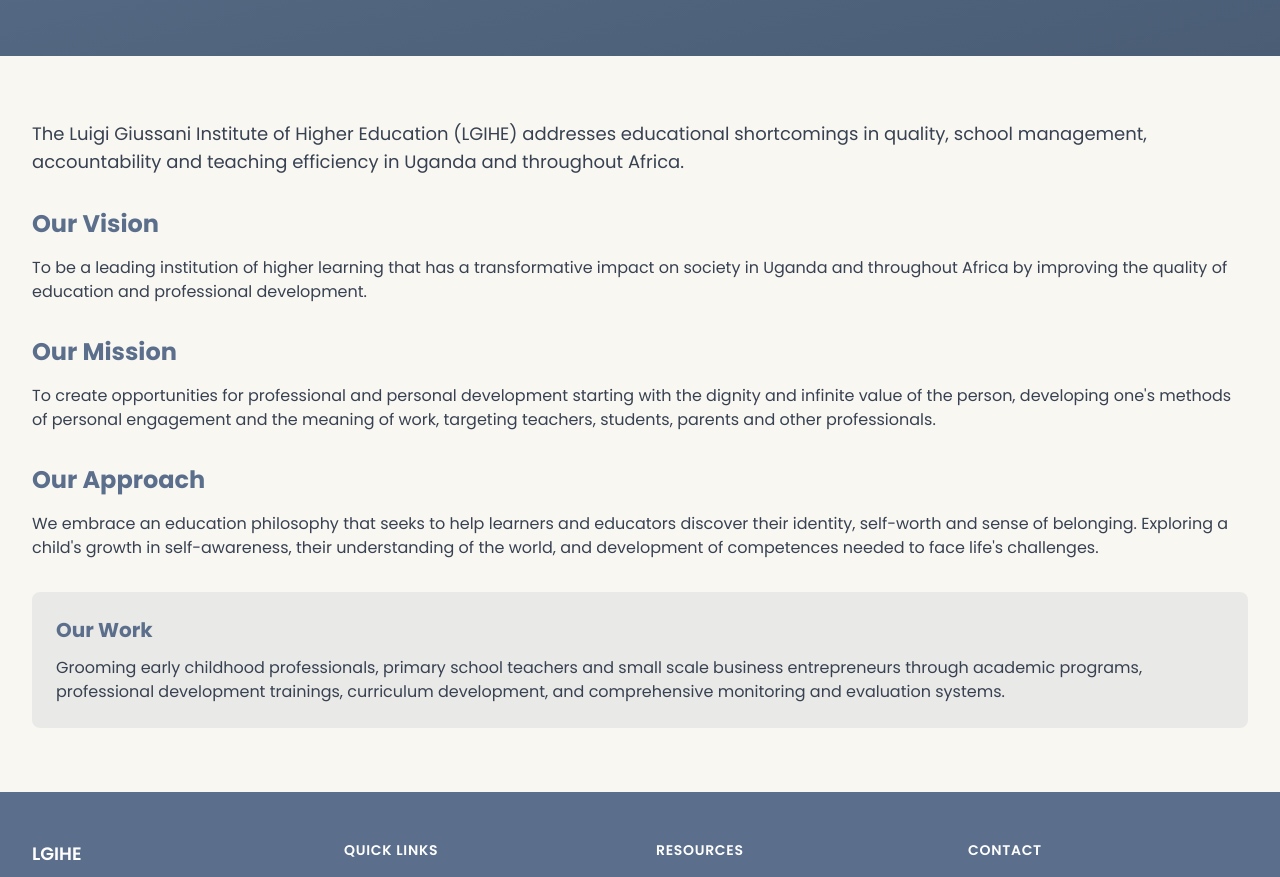
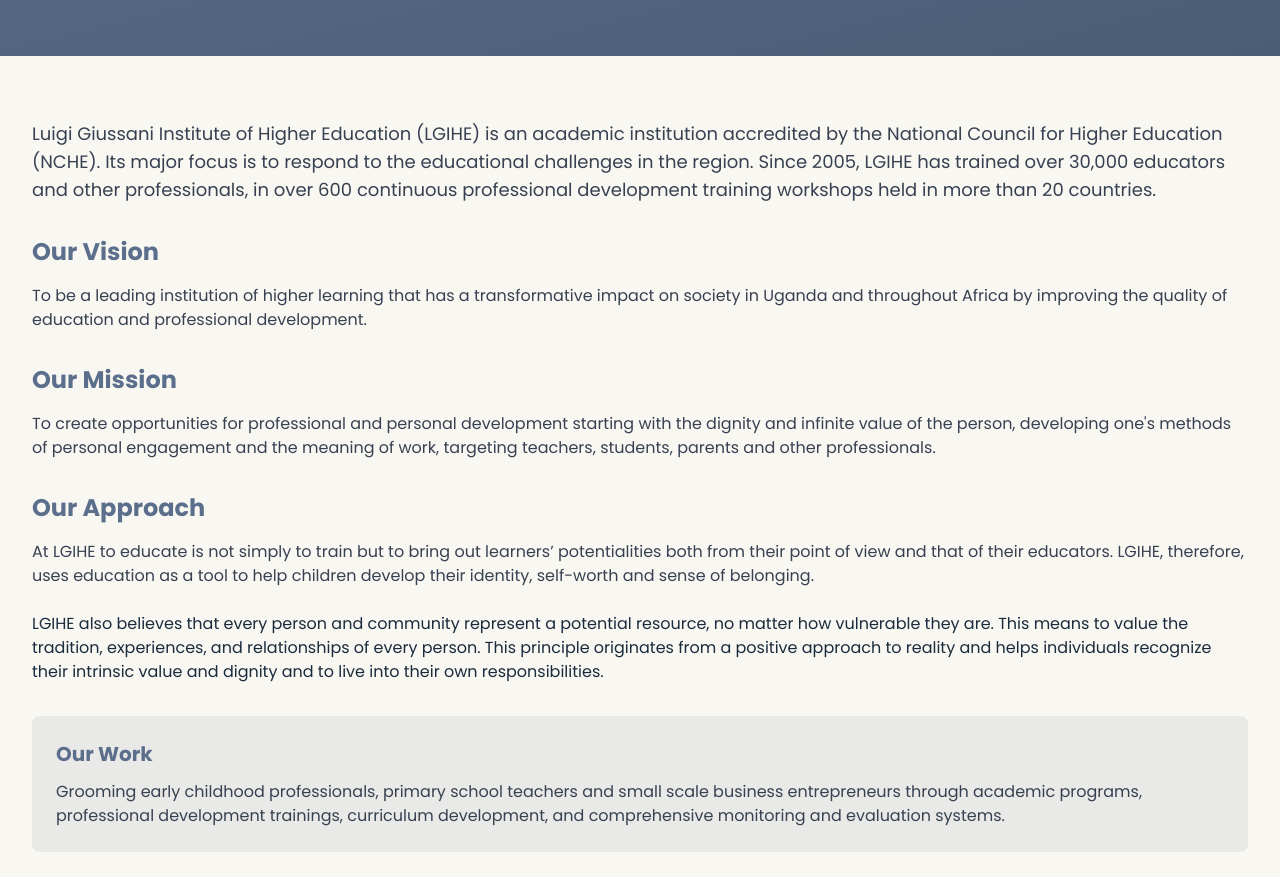
Before and after one commit to LGIHE/lgihe_nextjs, a Next.js app: page /about in a window 1280 px wide. Shown: the part 360-1237 px from the top of the page. Built offline with nearby package versions, Linux system fonts and the light colour scheme.

Commit message:
Update the About LGIHE content

```diff
--- a/app/about/page.tsx
+++ b/app/about/page.tsx
@@ -8,8 +8,10 @@
     >
       <div className="prose prose-lg max-w-none">
         <p className="text-lg text-gray-700 mb-6">
-          The Luigi Giussani Institute of Higher Education (LGIHE) addresses educational shortcomings in quality,
-          school management, accountability and teaching efficiency in Uganda and throughout Africa.
+          Luigi Giussani Institute of Higher Education (LGIHE) is an academic institution accredited by the
+          National Council for Higher Education (NCHE). Its major focus is to respond to the educational challenges
+          in the region. Since 2005, LGIHE has trained over 30,000 educators and other professionals, in over 600
+          continuous professional development training workshops held in more than 20 countries.
         </p>
 
         <h2 className="text-2xl font-bold text-[#5B6F8C] mt-8 mb-4">Our Vision</h2>
@@ -27,9 +29,16 @@
 
         <h2 className="text-2xl font-bold text-[#5B6F8C] mt-8 mb-4">Our Approach</h2>
         <p className="text-gray-700 mb-6">
-          We embrace an education philosophy that seeks to help learners and educators discover their identity,
-          self-worth and sense of belonging. Exploring a child's growth in self-awareness, their understanding
-          of the world, and development of competences needed to face life's challenges.
+          At LGIHE to educate is not simply to train but to bring out learners’ potentialities both from their
+          point of view and that of their educators. LGIHE, therefore, uses education as a tool to help children
+          develop their identity, self-worth and sense of belonging.
+        </p>
+
+        <p>
+          LGIHE also believes that every person and community represent a potential resource, no matter how vulnerable
+          they are. This means to value the tradition, experiences, and relationships of every person. This principle originates
+          from a positive approach to reality and helps individuals recognize their intrinsic value and dignity and to
+          live into their own responsibilities.
         </p>
 
         <div className="bg-[#5B6F8C]/10 p-6 rounded-lg mt-8">
```
